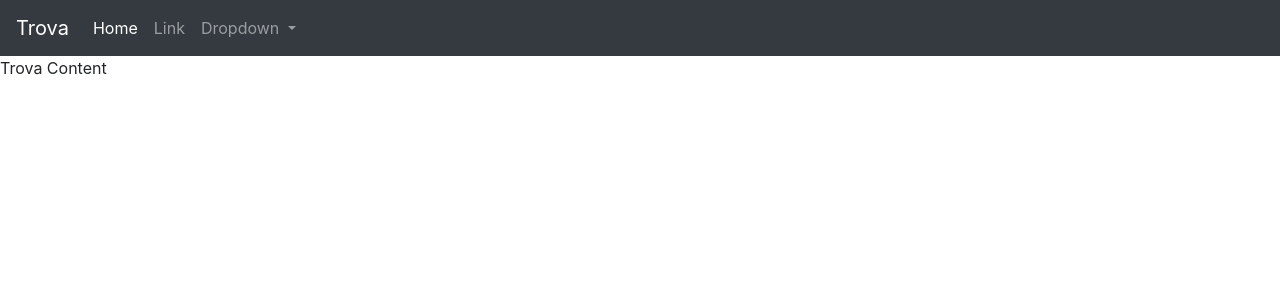
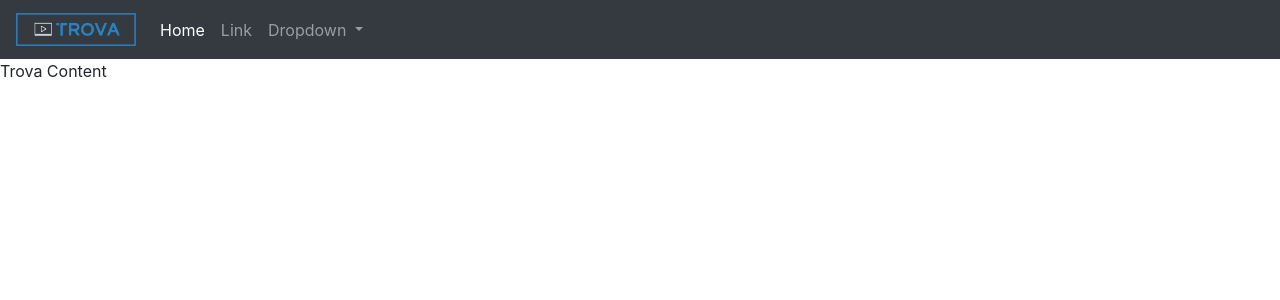
Before and after one commit to oliversscripts/trova, a Django app: template templates/home.html in a window 1280 px wide. Shown: the top 300 px of the page. Run offline with Django 3.2, Linux system fonts and the light colour scheme; the template is opened without the code that fills it, so the values that code supplies are empty; some libraries are stand-ins or nearby versions.

Commit message:
Added Trova Logo to Navbar

```diff
--- a/templates/_navbar.html
+++ b/templates/_navbar.html
@@ -1,5 +1,8 @@
+{% load static %}
 <nav class="navbar navbar-expand-lg navbar-dark bg-dark">
-    <a class="navbar-brand" href="#">Trova</a>
+    <a class="navbar-brand" href="#">
+        <img src="{% static 'images/trova_logo.png' %}" style="width:120px;" alt="Trova Logo">
+    </a>
     <button class="navbar-toggler" type="button" data-toggle="collapse" data-target="#navbarSupportedContent" aria-controls="navbarSupportedContent" aria-expanded="false" aria-label="Toggle navigation">
         <span class="navbar-toggler-icon"></span>
     </button>
```
Also changed, not shown: static/images/trova_logo.png (added).
